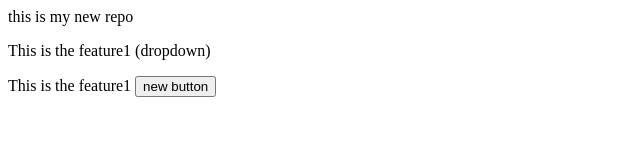
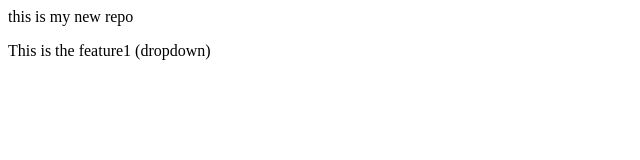
Before and after one commit to msshaikh1717/localRepo, a plain HTML site: page index.html in a window 1280 px wide. Shown: the whole page, without its empty margins (0-640 px from the left). Drawn offline with Linux system fonts and the light colour scheme.

Commit message:
Remove Button feature

```diff
--- a/index.html
+++ b/index.html
@@ -1,3 +1,2 @@
 <p>this is my new repo</p>
 <p>This is the feature1 (dropdown)</p>
-<p>This is the feature1 <button>new button</button></p>
```
